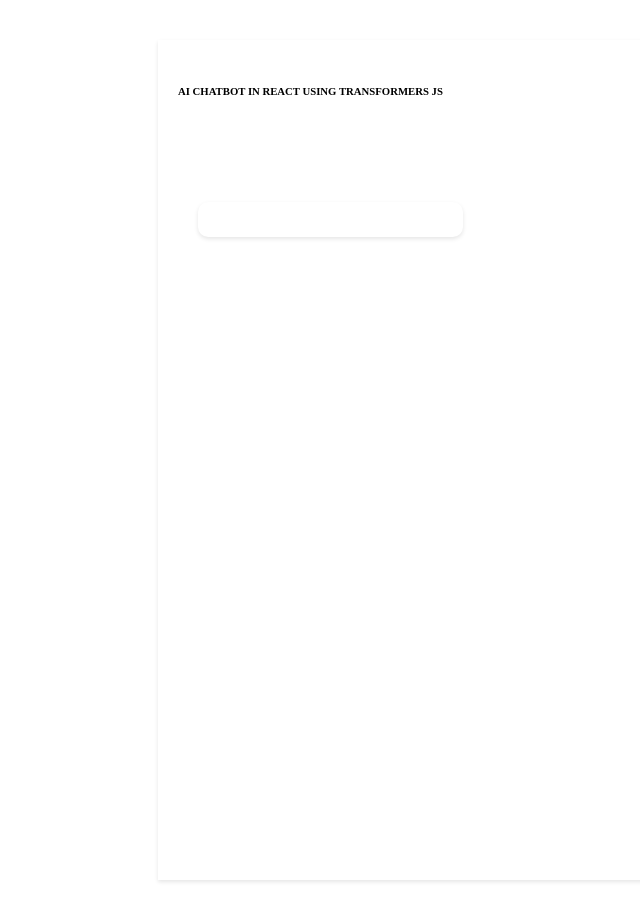
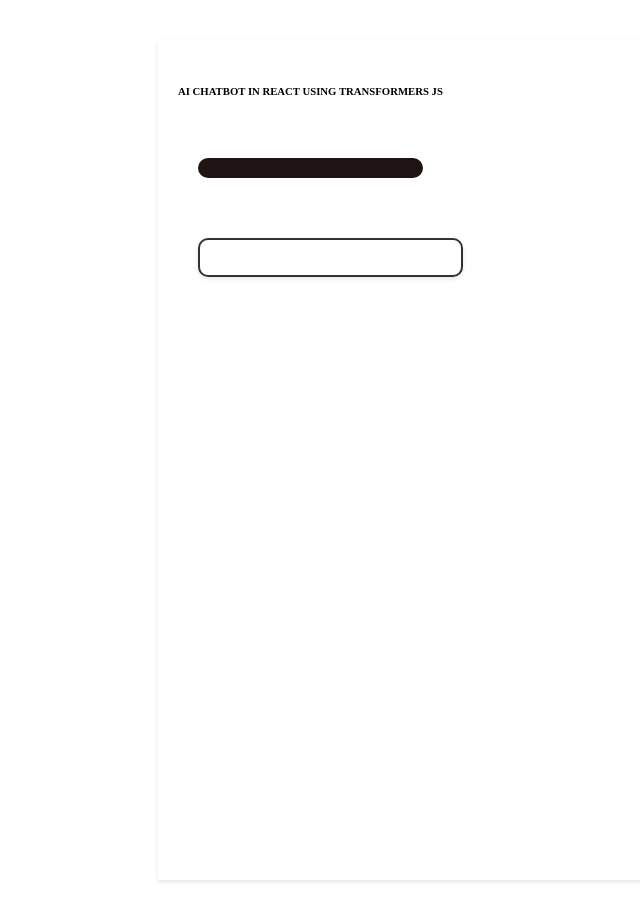
Before and after one commit to Rhode01/AIchatbot-with-transformersJs-in-react, a React (Create React App) app: page / in a window 1280 px wide. Shown: the whole page, without its empty margins (112-752 px from the left). Built offline with nearby package versions, Linux system fonts and the light colour scheme.

Commit message:
Final Product

```diff
--- a/src/Chat.jsx
+++ b/src/Chat.jsx
@@ -23,12 +23,13 @@
     const getMessageResponse = async ()=>{
         setloading(true)
         setMessageList((prev)=>[...prev, {user:"sender", content:message }])
-        // setmessage("")
+
         worker.postMessage({
             type:"usermessage",
             messageList:messageList,
             message:message
         })
+        setmessage("")
     }
 
     const handleInputChange = (e) =>{
@@ -50,34 +51,23 @@
         <div>
         <h6>AI CHATBOT IN REACT USING TRANSFORMERS JS</h6>
             <div className='message-list'>
-                <div className='sender'>
+                <div>
                             <span>
-                             {messageList.filter((message)=>message.user === "ai").map((message, index)=>{
+                             {messageList.length > 0  && messageList.map((message, index)=>{
                                 return (
-                                    <div key={index}>
+                                    <div key={index} className={message.user ==="ai" ? "sender" : "receiver"}>
                                         <p className='message'>{message.content}</p>
                                     </div>
                                 )
                              })}
                             </span>
                 </div>
-                <div className='receiver'>
-                    <span>
-                    {messageList.filter((message)=>message.user === "sender").map((message, index)=>{
-                        return (
-                            <div key={index}>
-                                <p className='message'>{message.content}</p>
-                            </div>
-                        )
-                        })}
-                    </span>
-                </div>
             </div>
             <div className='formContainer'>
             <form onSubmit={handleFormSubmission}>
 
                 <input type="text" value={message} onChange={handleInputChange} />
-             {showSendBtn &&  <input type="submit" name="sender" value="Send"  /> }
+             {!loading && showSendBtn &&  <input type="submit" name="sender" value="Send"  /> }
             </form>
             </div>
         </div>
--- a/src/chat.css
+++ b/src/chat.css
@@ -44,7 +44,7 @@
   input[type="text"] {
     padding: 10px;
     width: 100%;
-    border: none;
+    border: 2px solid #333;
     border-radius: 10px;
     box-shadow: 0 2px 4px rgba(0, 0, 0, 0.1);
   }
@@ -53,7 +53,7 @@
     padding: 10px 20px;
     background-color: #007bff;
     color: #fff;
-    border: none;
+    border: 2px solid #333;
     border-radius: 10px;
     cursor: pointer;
     margin-left: 10px;
```
